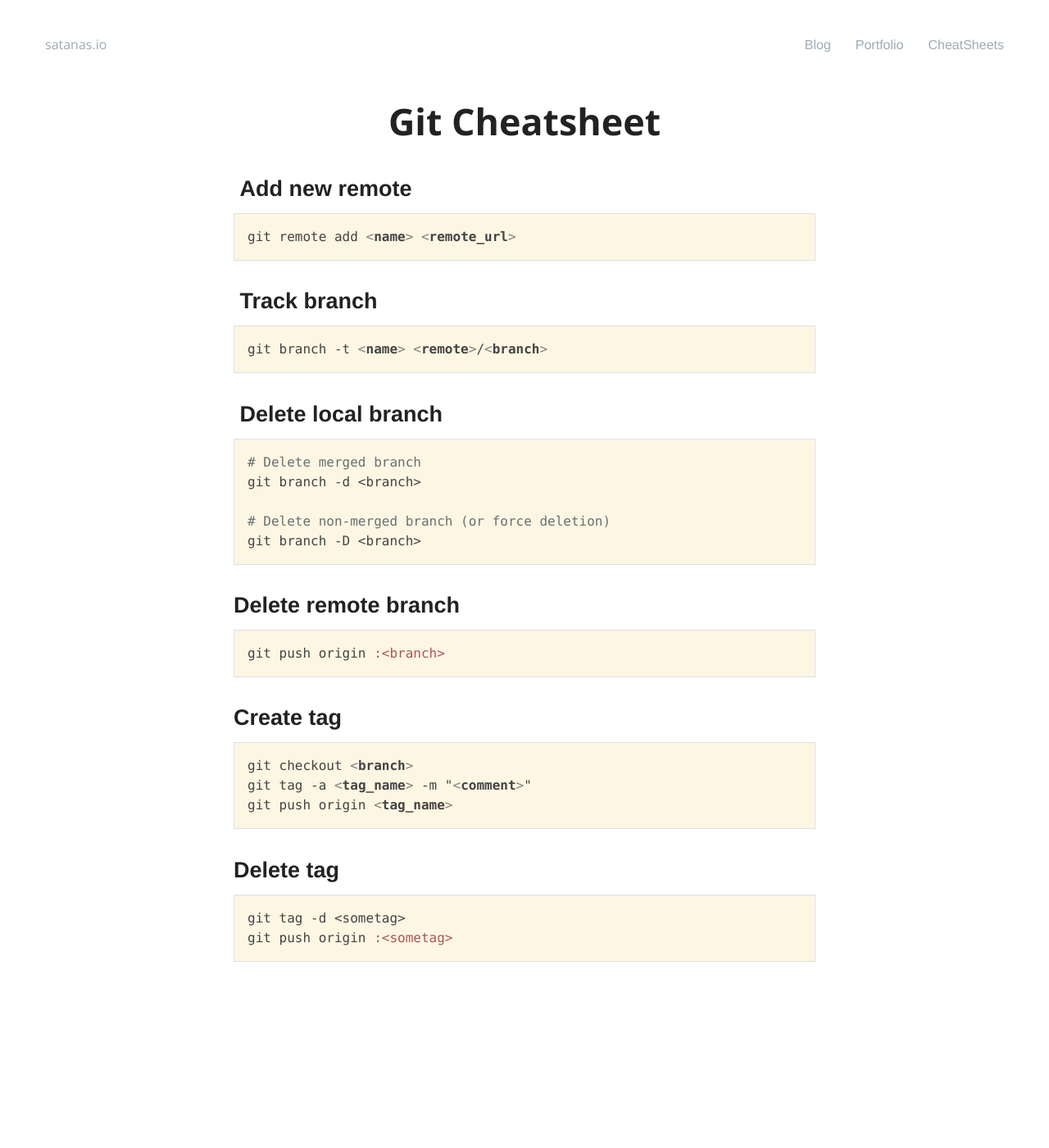
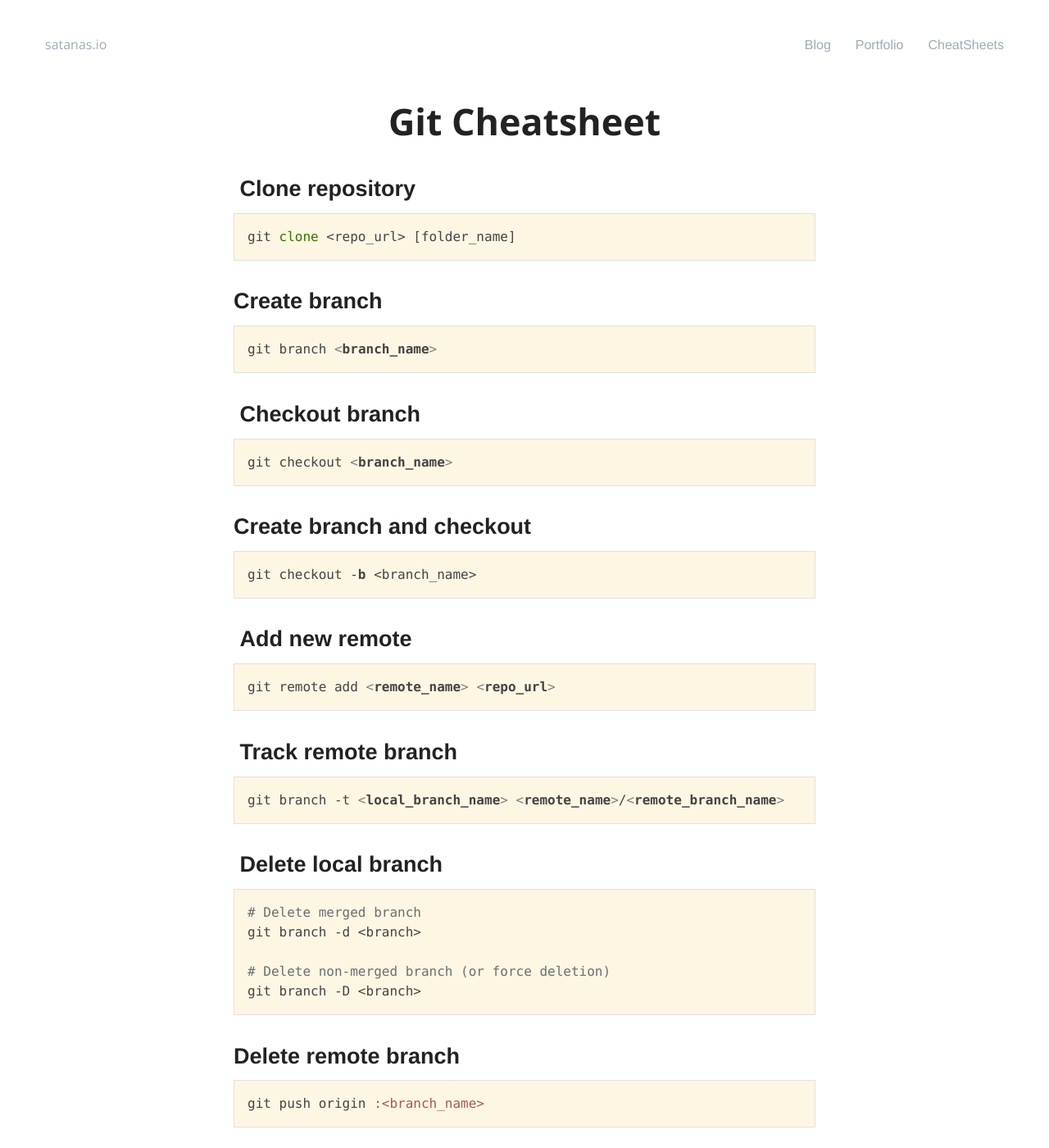
Before and after one commit to satanas/site, a Jekyll site: the page built from cheatsheet/git/index.md, in a window 1280 px wide and 1400 px high. Shown: the whole window at 82% size. Built offline with Jekyll 4.4.1, drawn with Linux system fonts in a browser that asks for light colours; nearby versions of some CDN libraries; Markdown is read by kramdown in place of the engine named in the settings; some of the changed text lies outside the part shown.

Commit message:
Added more tips for git

````diff
--- a/cheatsheet/git/index.md
+++ b/cheatsheet/git/index.md
@@ -3,16 +3,40 @@
 title: "Git Cheatsheet"
 ---
 
+### Clone repository
+
+```bash
+git clone <repo_url> [folder_name]
+```
+
+### Create branch
+
+```bash
+git branch <branch_name>
+```
+
+### Checkout branch
+
+```bash
+git checkout <branch_name>
+```
+
+### Create branch and checkout
+
+```bash
+git checkout -b <branch_name>
+```
+
 ### Add new remote
 
 ```bash
-git remote add <name> <remote_url>
+git remote add <remote_name> <repo_url>
 ```
 
-### Track branch
+### Track remote branch
 
 ```bash
-git branch -t <name> <remote>/<branch>
+git branch -t <local_branch_name> <remote_name>/<remote_branch_name>
 ```
 
 ### Delete local branch
@@ -28,20 +52,70 @@
 ### Delete remote branch
 
 ```bash
-git push origin :<branch>
+git push origin :<branch_name>
 ```
 
 ### Create tag
 
 ```bash
-git checkout <branch>
 git tag -a <tag_name> -m "<comment>"
+```
+
+### Push tag to origin
+
+```bash
 git push origin <tag_name>
 ```
 
-### Delete tag
+### Delete local tag
 
 ```bash
-git tag -d <sometag>
-git push origin :<sometag>
+git tag -d <tag_name>
 ```
+
+### Delete remote tag
+
+```bash
+git push origin :<tag_name>
+```
+
+### Clean local repo
+
+```bash
+git gc --prune
+```
+
+## Clean remote repo
+
+```bash
+git remote prune <remote_name>
+```
+
+### Restore deleted file
+
+```bash
+git reset HEAD <file>
+git checkout <file>
+```
+
+### Undo last push
+
+Use this instruction with caution.
+
+```bash
+git push -f <remote> <commit_sha>:<branch_name>
+```
+
+### Undo unstaged changes in working space
+
+Use this instruction with caution, you could lose data.
+
+```bash
+git checkout -f
+```
+
+### Undo last pull
+
+```bash
+git reset --hard
+```
````
